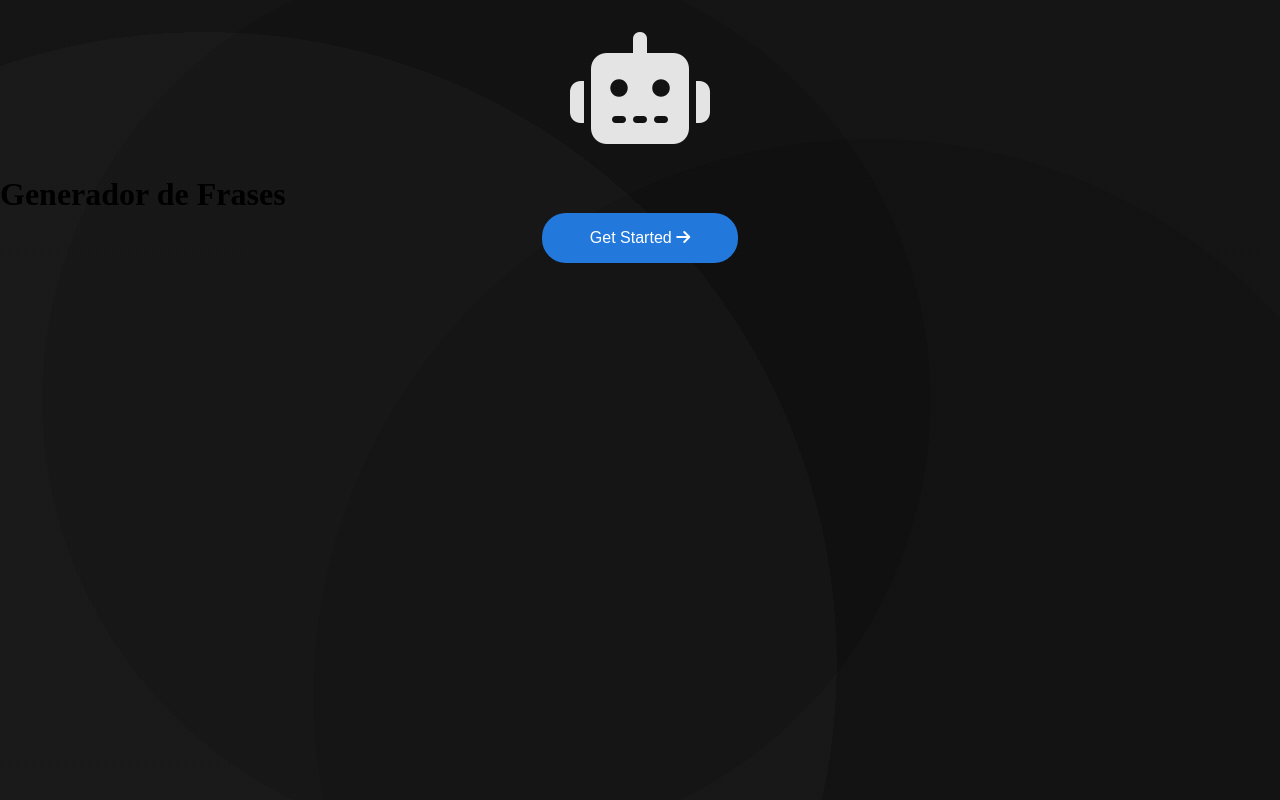
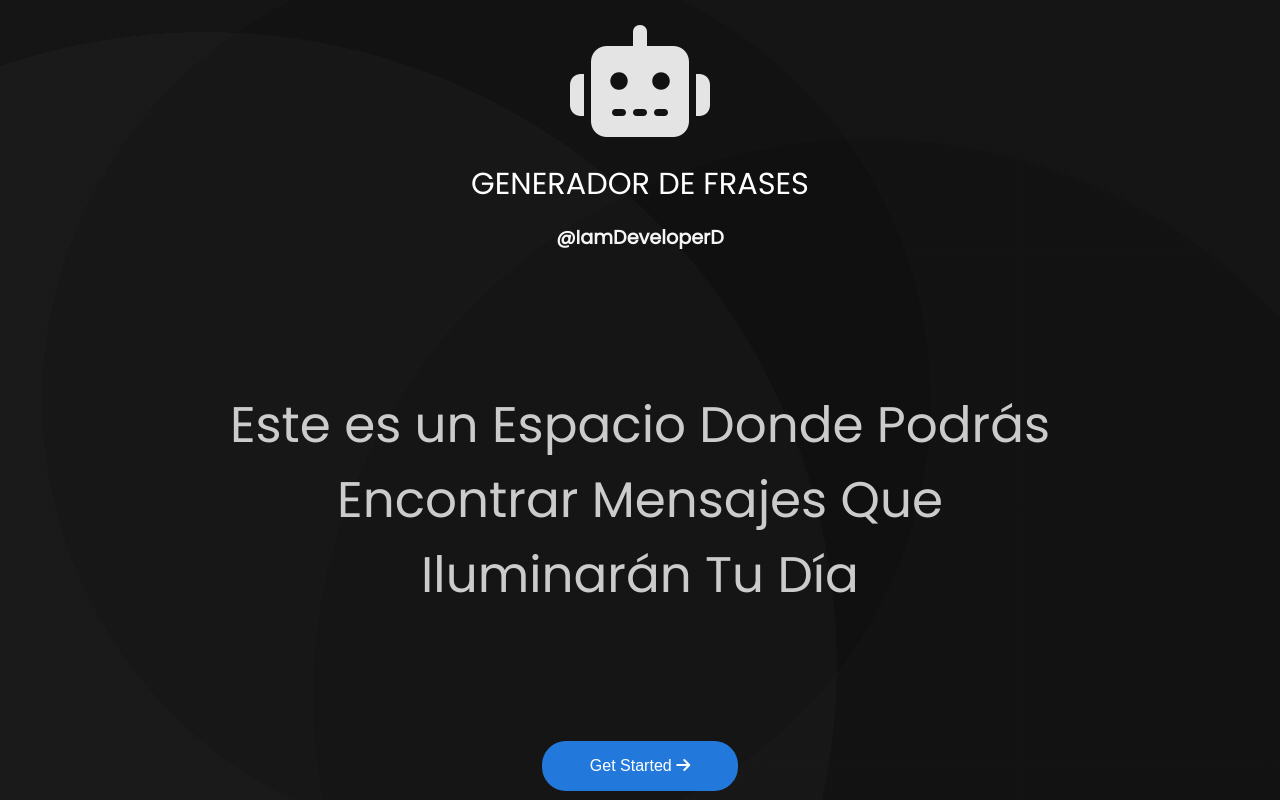
Before and after one commit to daviddl0311/Frases-Aleatorias, a plain HTML site: page index.html in a window 1280 px wide. Drawn offline with Linux system fonts and the light colour scheme.

Commit message:
Update Interface

```diff
--- a/css.css
+++ b/css.css
@@ -9,6 +9,7 @@ body {
     background-repeat: no-repeat;
     background-size: cover;
     height: 100vh;
+    font-family: "Poppins", serif;
 }
 button {
     background-color: #2379db;
@@ -22,14 +23,35 @@ button {
 button:hover {
     background-color: #438ce0;
 }
+h1 {
+    color: white;
+    font-weight: lighter;
+    text-transform: uppercase;
+    padding: .5rem;
+    font-size: 1.9rem;
+}
+h2 {
+    color: whitesmoke;
+    padding: .5rem;
+    font-size: 1.2rem;
+}
+p {
+    color: #DEDEDE;
+    opacity: 91%;
+    font-size: 50px;
+    width: 55rem;
+    text-align: center;
+}
 
 .center {
     display: grid;
     place-content: center;
 }
-
 .icon {
-    padding: 2rem;
+    padding: 1rem;
     font-size: 7rem;
     color: rgb(228, 228, 228);
 }
+.container {
+    margin-block: 8rem;
+}
--- a/index.html
+++ b/index.html
@@ -6,12 +6,25 @@
     <title>Generador de Frases</title>
     <link rel="stylesheet" href="css.css">
     <script src="https://kit.fontawesome.com/8bc6f858e7.js" crossorigin="anonymous"></script>
+    <link rel="preconnect" href="https://fonts.googleapis.com">
+    <link rel="preconnect" href="https://fonts.gstatic.com" crossorigin>
+    <link href="https://fonts.googleapis.com/css2?family=Poppins&display=swap" rel="stylesheet">
 </head>
-<body>
+<body class="center">
     <div class="icon center">
         <i class="fa-solid fa-robot"></i>
     </div>
-    <h1>Generador de Frases</h1>
+    <div class="center">
+        <h1>Generador de Frases</h1>
+    </div>
+    <div class="center">
+        <h2>@IamDeveloperD</h2>
+    </div>
+
+    <section class="container center">
+        <p>Este es un Espacio Donde Podrás Encontrar Mensajes Que Iluminarán Tu Día</p>
+    </section>
+
     <div class="center">
         <button id="btn">Get Started <span><i class="fa-solid fa-arrow-right"></i></span></button>
     </div>
```
